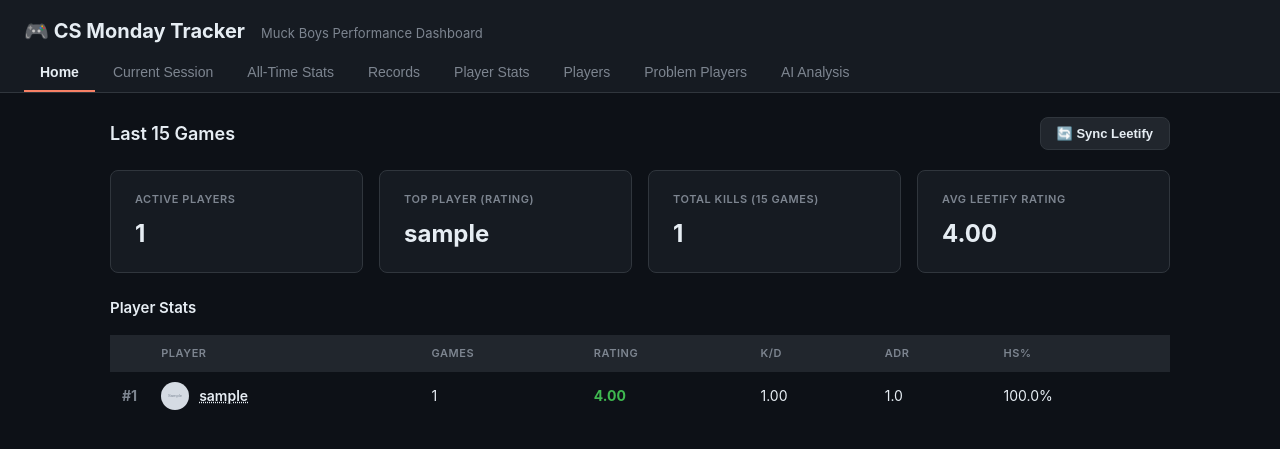
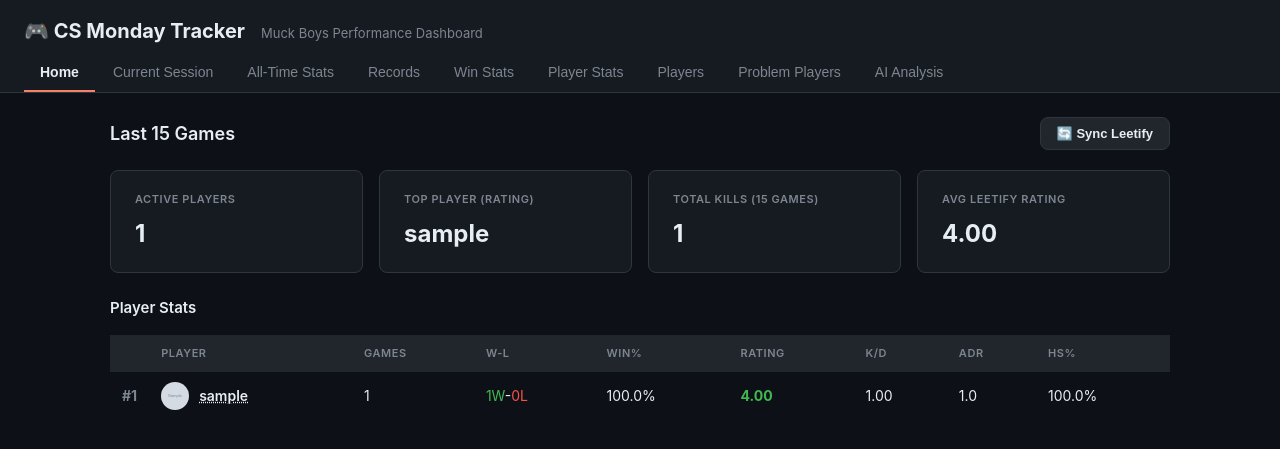
Before and after one commit to hipsad/CS-Monday-Tracker, a Flask app: page / in a window 1280 px wide. Shown: the top 449 px of the page. Run offline with Flask 3, Linux system fonts and the light colour scheme; tables that the repository leaves empty hold one stand-in row (values such as "Sample post"); grey boxes marked "Sample" are stand-in pictures.

Commit message:
Fix POST/405 spam, add win stats per player and per-match view
Co-authored-by: hipsad <113864738+hipsad@users.noreply.github.com>

```diff
--- a/app.py
+++ b/app.py
@@ -28,6 +28,9 @@ def create_app(config_class=Config):
             if "raw_stats" not in cols:
                 conn.execute(db.text("ALTER TABLE player_game ADD COLUMN raw_stats JSON"))
                 conn.commit()
+            if "won" not in cols:
+                conn.execute(db.text("ALTER TABLE player_game ADD COLUMN won BOOLEAN"))
+                conn.commit()
 
     with app.app_context():
         # Import models so SQLAlchemy registers them before create_all
@@ -39,7 +42,7 @@ def create_app(config_class=Config):
     # Frontend routes                                                       #
     # ------------------------------------------------------------------ #
 
-    @app.route("/")
+    @app.route("/", methods=["GET", "POST"])
     def index():
         return render_template("dashboard.html")
 
@@ -252,7 +255,7 @@ def create_app(config_class=Config):
                 # Build a lookup from steam_id → stats for all players in the game
                 stats_by_steam_id = {s["steam_id"]: s for s in all_player_stats if s.get("steam_id")}
 
-                def _upsert_player_game(p, ps):
+                def _upsert_player_game(p, ps, won=None):
                     pg = PlayerGame.query.filter_by(player_id=p.id, game_id=game.id).first()
                     if not pg:
                         pg = PlayerGame(player_id=p.id, game_id=game.id)
@@ -270,17 +273,28 @@ def create_app(config_class=Config):
                     pg.opening_deaths = ps["opening_deaths"]
                     pg.utility_damage = ps["utility_damage"]
                     pg.raw_stats = ps.get("raw_stats")
+                    if won is not None:
+                        pg.won = won
 
                 # Save stats for the current player.
                 # Prefer own_stats from the profile match entry (contains ADR,
                 # HS%, and correct assists) over the game-details response
                 # which may omit those fields in the public API.
+                # Determine win/loss from the score in this player's profile entry.
+                # The Leetify API returns score as [own_team_score, enemy_team_score];
+                # parse_games() stores this as score_ct=own_team, score_t=enemy_team.
+                score_own = g_data.get("score_ct", 0)
+                score_enemy = g_data.get("score_t", 0)
+                won = None
+                if score_own + score_enemy > 0:
+                    won = score_own > score_enemy
+
                 own_stats = g_data.get("own_stats")
                 player_stats = stats_by_steam_id.get(player.steam_id)
                 if own_stats is not None:
-                    _upsert_player_game(player, own_stats)
+                    _upsert_player_game(player, own_stats, won=won)
                 elif player_stats is not None:
-                    _upsert_player_game(player, player_stats)
+                    _upsert_player_game(player, player_stats, won=won)
                 else:
                     # Player not found in this game – skip but still check friends
                     pass
@@ -338,6 +352,8 @@ def create_app(config_class=Config):
                     "avg_adr": 0.0,
                     "avg_hs_pct": 0.0,
                     "avg_leetify_rating": 0.0,
+                    "wins": 0,
+                    "losses": 0,
                     "win_rate": 0.0,
                     "total_kills": 0,
                     "total_deaths": 0,
@@ -349,6 +365,9 @@ def create_app(config_class=Config):
             total_deaths = sum(pg.deaths for pg in pgs)
             rated = [pg for pg in pgs if pg.leetify_rating != 0]
             adr_games = [pg for pg in pgs if pg.adr > 0]
+            wins = sum(1 for pg in pgs if pg.won is True)
+            losses = sum(1 for pg in pgs if pg.won is False)
+            games_with_result = wins + losses
             result.append({
                 "steam_id": player.steam_id,
                 "username": player.username,
@@ -359,7 +378,9 @@ def create_app(config_class=Config):
                 "avg_kd": round(total_kills / max(total_deaths, 1), 2),
                 "avg_adr": round(sum(pg.adr for pg in adr_games) / len(adr_games), 1) if adr_games else 0.0,
                 "avg_hs_pct": round(sum(pg.headshot_pct for pg in pgs) / n, 1),
-                "win_rate": 0.0,
+                "wins": wins,
+                "losses": losses,
+                "win_rate": round(wins / games_with_result * 100, 1) if games_with_result > 0 else 0.0,
                 "total_kills": total_kills,
                 "total_deaths": total_deaths,
                 "total_assists": sum(pg.assists for pg in pgs),
@@ -604,6 +625,8 @@ def create_app(config_class=Config):
                 "avg_adr": 0.0,
                 "avg_hs_pct": 0.0,
                 "avg_leetify_rating": 0.0,
+                "wins": 0,
+                "losses": 0,
                 "win_rate": 0.0,
                 "total_kills": 0,
                 "total_deaths": 0,
@@ -619,6 +642,11 @@ def create_app(config_class=Config):
         rated = [pg for pg in pgs if pg.leetify_rating != 0]
         adr_games = [pg for pg in pgs if pg.adr > 0]
 
+        # Win/loss tracking (only games where result is known)
+        wins = sum(1 for pg in pgs if pg.won is True)
+        losses = sum(1 for pg in pgs if pg.won is False)
+        games_with_result = wins + losses
+
         return {
             "steam_id": player.steam_id,
             "username": player.username,
@@ -631,7 +659,9 @@ def create_app(config_class=Config):
             "avg_hs_pct": round(
                 sum(pg.headshot_pct for pg in pgs) / n, 1
             ),
-            "win_rate": 0.0,  # win/loss requires knowing which team the player was on
+            "wins": wins,
+            "losses": losses,
+            "win_rate": round(wins / games_with_result * 100, 1) if games_with_result > 0 else 0.0,
             "total_kills": total_kills,
             "total_deaths": total_deaths,
             "total_assists": total_assists,
@@ -666,6 +696,10 @@ def create_app(config_class=Config):
             rated = [pg for pg in pgs if pg.leetify_rating != 0]
             adr_games = [pg for pg in pgs if pg.adr > 0]
 
+            wins = sum(1 for pg in pgs if pg.won is True)
+            losses = sum(1 for pg in pgs if pg.won is False)
+            games_with_result = wins + losses
+
             result.append({
                 "steam_id": player.steam_id,
                 "username": player.username,
@@ -676,7 +710,9 @@ def create_app(config_class=Config):
                 "avg_kd": round(total_kills / max(total_deaths, 1), 2),
                 "avg_adr": round(sum(pg.adr for pg in adr_games) / len(adr_games), 1) if adr_games else 0.0,
                 "avg_hs_pct": round(sum(pg.headshot_pct for pg in pgs) / n, 1),
-                "win_rate": 0.0,
+                "wins": wins,
+                "losses": losses,
+                "win_rate": round(wins / games_with_result * 100, 1) if games_with_result > 0 else 0.0,
                 "total_kills": total_kills,
                 "total_deaths": total_deaths,
                 "total_assists": sum(pg.assists for pg in pgs),
--- a/models.py
+++ b/models.py
@@ -79,6 +79,8 @@ class PlayerGame(db.Model):
     utility_damage = db.Column(db.Float, default=0.0)
     # All extra stats from the Leetify API stored as JSON for extensibility
     raw_stats = db.Column(db.JSON, nullable=True)
+    # Win/loss result for this game (True=win, False=loss, None=unknown)
+    won = db.Column(db.Boolean, nullable=True)
 
     player = db.relationship("Player", back_populates="games")
     game = db.relationship("Game", back_populates="player_games")
@@ -113,6 +115,7 @@ class PlayerGame(db.Model):
         }
         if self.raw_stats:
             d["raw_stats"] = self.raw_stats
+        d["won"] = self.won
         return d
 
 
--- a/static/js/app.js
+++ b/static/js/app.js
@@ -42,12 +42,20 @@ function statsTable(players, extraCols = []) {
     const avatar = p.avatar_url
       ? `<img class="avatar" src="${p.avatar_url}" alt="" onerror="this.style.display='none'">`
       : `<span class="avatar" style="background:#30363d;display:inline-block;"></span>`;
+    const wl = (p.wins !== undefined)
+      ? `<span style="color:var(--green)">${p.wins}W</span>-<span style="color:var(--red)">${p.losses}L</span>`
+      : `—`;
+    const wr = (p.wins !== undefined && (p.wins + p.losses) > 0)
+      ? `${p.win_rate.toFixed(1)}%`
+      : `—`;
     const extraCells = extraCols.map(c => `<td>${c.render(p)}</td>`).join("");
     return `
       <tr>
         <td class="rank">#${i + 1}</td>
         <td><div class="player-cell">${avatar}<span class="username player-link" data-steamid="${p.steam_id}" style="cursor:pointer;text-decoration:underline dotted">${p.username}</span></div></td>
         <td>${p.games}</td>
+        <td>${wl}</td>
+        <td>${wr}</td>
         <td>${fmtRating(p.avg_leetify_rating)}</td>
         <td>${(parseFloat(p.avg_kd) || 0).toFixed(2)}</td>
         <td>${(parseFloat(p.avg_adr) || 0).toFixed(1)}</td>
@@ -63,6 +71,8 @@ function statsTable(players, extraCols = []) {
             <th></th>
             <th>Player</th>
             <th>Games</th>
+            <th>W-L</th>
+            <th>Win%</th>
             <th>Rating</th>
             <th>K/D</th>
             <th>ADR</th>
@@ -99,6 +109,7 @@ function loadTab(name) {
   if (name === "session")      loadCurrentSession();
   if (name === "alltime")      loadAllTime();
   if (name === "records")      loadRecords();
+  if (name === "win-stats")    loadWinStats();
   if (name === "player-stats") loadPlayerStats();
   if (name === "players")      loadPlayers();
   if (name === "problem")      loadProblemPlayers();
@@ -254,14 +265,19 @@ async function renderPlayerStats(steamId) {
     const headerCells = cols.map(c => `<th>${c.label}</th>`).join("");
     const rows = _psGames.map(g => {
       const d = g.game.played_at ? new Date(g.game.played_at).toLocaleDateString() : "—";
+      const result = g.won === true
+        ? `<span class="badge-ok" style="padding:2px 6px">W</span>`
+        : g.won === false
+          ? `<span class="badge-danger" style="padding:2px 6px">L</span>`
+          : `<span style="color:var(--muted)">—</span>`;
       const cells = cols.map(c => `<td>${c.render(g)}</td>`).join("");
-      return `<tr><td>${d}</td><td>${g.game.map_name || "—"}</td>${cells}</tr>`;
+      return `<tr><td>${d}</td><td>${g.game.map_name || "—"}</td><td>${result}</td>${cells}</tr>`;
     }).join("");
 
     wrap.innerHTML = `
       <div style="overflow-x:auto">
         <table class="stats-table">
-          <thead><tr><th>Date</th><th>Map</th>${headerCells}</tr></thead>
+          <thead><tr><th>Date</th><th>Map</th><th>Result</th>${headerCells}</tr></thead>
           <tbody>${rows}</tbody>
         </table>
       </div>`;
@@ -478,10 +494,16 @@ async function showPlayerDetail(steamId) {
 
     const gameRows = (games || []).map(g => {
       const d = g.game.played_at ? new Date(g.game.played_at).toLocaleDateString() : "—";
+      const result = g.won === true
+        ? `<span class="badge-ok" style="padding:2px 6px">W</span>`
+        : g.won === false
+          ? `<span class="badge-danger" style="padding:2px 6px">L</span>`
+          : `<span style="color:var(--muted)">—</span>`;
       return `
         <tr>
           <td>${d}</td>
           <td>${g.game.map_name || "—"}</td>
+          <td>${result}</td>
           <td>${g.kills}</td>
           <td>${g.deaths}</td>
           <td>${g.assists}</td>
@@ -512,7 +534,7 @@ async function showPlayerDetail(steamId) {
         <div style="overflow-x:auto">
           <table class="stats-table">
             <thead><tr>
-              <th>Date</th><th>Map</th><th>K</th><th>D</th><th>A</th>
+              <th>Date</th><th>Map</th><th>Result</th><th>K</th><th>D</th><th>A</th>
               <th>Rating</th><th>ADR</th><th>HS%</th>
             </tr></thead>
             <tbody>${gameRows}</tbody>
@@ -668,6 +690,156 @@ document.getElementById("btn-analyse").addEventListener("click", async () => {
 });
 
 // ------------------------------------------------------------------ //
+// Win Stats Tab                                                        //
+// ------------------------------------------------------------------ //
+
+async function loadWinStats() {
+  try {
+    const players = await api("GET", "/api/stats/monthly");
+    const summaryEl = document.getElementById("win-stats-summary");
+    const tableWrap = document.getElementById("win-stats-table-wrap");
+
+    const active = players.filter(p => p.games > 0);
+    const totalWins  = active.reduce((s, p) => s + (p.wins  || 0), 0);
+    const totalLoss  = active.reduce((s, p) => s + (p.losses || 0), 0);
+    const totalGames = totalWins + totalLoss;
+    const topWinner  = active.slice().sort((a, b) => (b.wins || 0) - (a.wins || 0))[0];
+    const topWinRate = active.filter(p => (p.wins || 0) + (p.losses || 0) > 0)
+                             .sort((a, b) => b.win_rate - a.win_rate)[0];
+
+    summaryEl.innerHTML = `
+      <div class="summary-card">
+        <div class="summary-label">Total Wins (group)</div>
+        <div class="summary-value" style="color:var(--green)">${totalWins}</div>
+      </div>
+      <div class="summary-card">
+        <div class="summary-label">Total Losses (group)</div>
+        <div class="summary-value" style="color:var(--red)">${totalLoss}</div>
+      </div>
+      <div class="summary-card">
+        <div class="summary-label">Group Win Rate</div>
+        <div class="summary-value">${totalGames > 0 ? ((totalWins / totalGames) * 100).toFixed(1) + "%" : "—"}</div>
+      </div>
+      <div class="summary-card">
+        <div class="summary-label">Most Wins</div>
+        <div class="summary-value">${topWinner ? topWinner.username : "—"}</div>
+      </div>
+      <div class="summary-card">
+        <div class="summary-label">Best Win Rate</div>
+        <div class="summary-value">${topWinRate ? topWinRate.username + " (" + topWinRate.win_rate.toFixed(1) + "%)" : "—"}</div>
+      </div>`;
+
+    // Sort by win rate descending, then by wins
+    const sorted = active.slice().sort((a, b) => {
+      const aGames = (a.wins || 0) + (a.losses || 0);
+      const bGames = (b.wins || 0) + (b.losses || 0);
+      if (bGames === 0 && aGames === 0) return 0;
+      if (bGames === 0) return -1;
+      if (aGames === 0) return 1;
+      return b.win_rate - a.win_rate;
+    });
+
+    if (!sorted.length) {
+      tableWrap.innerHTML = `<p class="empty-msg">No data yet. Add players and sync.</p>`;
+    } else {
+      const rows = sorted.map((p, i) => {
+        const avatar = p.avatar_url
+          ? `<img class="avatar" src="${p.avatar_url}" alt="" onerror="this.style.display='none'">`
+          : `<span class="avatar" style="background:#30363d;display:inline-block;"></span>`;
+        const gwr = (p.wins || 0) + (p.losses || 0);
+        const wrBar = gwr > 0
+          ? `<div style="display:inline-block;width:80px;height:8px;background:var(--border);border-radius:4px;vertical-align:middle;margin-left:8px"><div style="width:${p.win_rate}%;height:100%;background:var(--green);border-radius:4px"></div></div>`
+          : "";
+        return `
+          <tr>
+            <td class="rank">#${i + 1}</td>
+            <td><div class="player-cell">${avatar}<span class="username player-link" data-steamid="${p.steam_id}" style="cursor:pointer;text-decoration:underline dotted">${p.username}</span></div></td>
+            <td>${p.games}</td>
+            <td style="color:var(--green);font-weight:600">${p.wins || 0}</td>
+            <td style="color:var(--red);font-weight:600">${p.losses || 0}</td>
+            <td>${gwr > 0 ? p.win_rate.toFixed(1) + "%" + wrBar : "—"}</td>
+            <td>${fmtRating(p.avg_leetify_rating)}</td>
+            <td>${(parseFloat(p.avg_kd) || 0).toFixed(2)}</td>
+          </tr>`;
+      }).join("");
+      tableWrap.innerHTML = `
+        <div style="overflow-x:auto">
+          <table class="stats-table">
+            <thead><tr>
+              <th></th><th>Player</th><th>Games</th>
+              <th>Wins</th><th>Losses</th><th>Win Rate</th>
+              <th>Rating</th><th>K/D</th>
+            </tr></thead>
+            <tbody>${rows}</tbody>
+          </table>
+        </div>`;
+    }
+
+    // Populate player selector for match history
+    const sel = document.getElementById("win-stats-player-select");
+    sel.innerHTML = `<option value="">— Select a player —</option>` +
+      players.map(p => `<option value="${p.steam_id}">${p.username}</option>`).join("");
+  } catch (e) {
+    toast(e.message, "error");
+  }
+}
+
+document.getElementById("win-stats-player-select").addEventListener("change", async function () {
+  const steamId = this.value;
+  const wrap = document.getElementById("win-stats-match-wrap");
+  if (!steamId) {
+    wrap.innerHTML = `<p class="empty-msg">Select a player to view their match history.</p>`;
+    return;
+  }
+  wrap.innerHTML = `<p class="muted" style="text-align:center;padding:20px">Loading…</p>`;
+  try {
+    const data = await api("GET", `/api/stats/${steamId}`);
+    const games = data.games || [];
+    if (!games.length) {
+      wrap.innerHTML = `<p class="empty-msg">No game history yet.</p>`;
+      return;
+    }
+    const rows = games.map(g => {
+      const d = g.game.played_at ? new Date(g.game.played_at).toLocaleDateString() : "—";
+      const result = g.won === true
+        ? `<span class="badge-ok" style="padding:2px 8px">WIN</span>`
+        : g.won === false
+          ? `<span class="badge-danger" style="padding:2px 8px">LOSS</span>`
+          : `<span style="color:var(--muted)">—</span>`;
+      const score = g.game.score_ct !== undefined
+        ? `${g.game.score_ct} – ${g.game.score_t}`
+        : "—";
+      return `
+        <tr>
+          <td>${d}</td>
+          <td>${g.game.map_name || "—"}</td>
+          <td>${result}</td>
+          <td>${score}</td>
+          <td>${g.kills}</td>
+          <td>${g.deaths}</td>
+          <td>${g.assists}</td>
+          <td>${fmtRating(g.leetify_rating)}</td>
+          <td>${(parseFloat(g.adr) || 0).toFixed(1)}</td>
+          <td>${(parseFloat(g.headshot_pct) || 0).toFixed(1)}%</td>
+        </tr>`;
+    }).join("");
+    wrap.innerHTML = `
+      <div style="overflow-x:auto">
+        <table class="stats-table">
+          <thead><tr>
+            <th>Date</th><th>Map</th><th>Result</th><th>Score</th>
+            <th>K</th><th>D</th><th>A</th><th>Rating</th><th>ADR</th><th>HS%</th>
+          </tr></thead>
+          <tbody>${rows}</tbody>
+        </table>
+      </div>`;
+  } catch (e) {
+    wrap.innerHTML = `<p class="empty-msg">Could not load match history.</p>`;
+    toast(e.message, "error");
+  }
+});
+
+// ------------------------------------------------------------------ //
 // Initial load                                                         //
 // ------------------------------------------------------------------ //
 
--- a/templates/dashboard.html
+++ b/templates/dashboard.html
@@ -17,6 +17,7 @@
       <button class="nav-btn" data-tab="session">Current Session</button>
       <button class="nav-btn" data-tab="alltime">All-Time Stats</button>
       <button class="nav-btn" data-tab="records">Records</button>
+      <button class="nav-btn" data-tab="win-stats">Win Stats</button>
       <button class="nav-btn" data-tab="player-stats">Player Stats</button>
       <button class="nav-btn" data-tab="players">Players</button>
       <button class="nav-btn" data-tab="problem">Problem Players</button>
@@ -30,7 +31,7 @@
     <section id="tab-home" class="tab-content active">
       <div class="section-header">
         <h2>Last 15 Games</h2>
-        <button id="btn-sync-home" class="btn btn-secondary">🔄 Sync Leetify</button>
+        <button id="btn-sync-home" type="button" class="btn btn-secondary">🔄 Sync Leetify</button>
       </div>
 
       <div id="home-summary" class="summary-grid"></div>
@@ -46,8 +47,8 @@
       <div class="section-header">
         <h2>Current Session</h2>
         <div class="actions">
-          <button id="btn-new-session" class="btn btn-primary">+ New Session</button>
-          <button id="btn-sync" class="btn btn-secondary">🔄 Sync Leetify</button>
+          <button id="btn-new-session" type="button" class="btn btn-primary">+ New Session</button>
+          <button id="btn-sync" type="button" class="btn btn-secondary">🔄 Sync Leetify</button>
         </div>
       </div>
 
@@ -83,11 +84,35 @@
       <div id="records-player-detail"></div>
     </section>
 
+    <!-- ======================== WIN STATS ======================== -->
+    <section id="tab-win-stats" class="tab-content hidden">
+      <div class="section-header">
+        <h2>Win Stats 🏆</h2>
+        <p class="muted">Win/Loss records per player (last 15 games per player)</p>
+      </div>
+      <div id="win-stats-summary" class="summary-grid" style="margin-bottom:20px"></div>
+      <div id="win-stats-table-wrap">
+        <p class="empty-msg">No data yet. Add players and sync.</p>
+      </div>
+
+      <h3 class="section-sub" style="margin-top:28px">Individual Match History</h3>
+      <div class="card" style="margin-bottom:16px">
+        <div class="form-row">
+          <select id="win-stats-player-select" style="min-width:200px">
+            <option value="">— Select a player —</option>
+          </select>
+        </div>
+      </div>
+      <div id="win-stats-match-wrap">
+        <p class="empty-msg">Select a player to view their match history.</p>
+      </div>
+    </section>
+
     <!-- ======================== ALL-TIME STATS ======================== -->
     <section id="tab-alltime" class="tab-content hidden">
       <div class="section-header">
         <h2>All-Time Stats</h2>
-        <button id="btn-sync-alltime" class="btn btn-secondary">🔄 Sync Leetify</button>
+        <button id="btn-sync-alltime" type="button" class="btn btn-secondary">🔄 Sync Leetify</button>
       </div>
       <div id="alltime-table-wrap">
         <p class="empty-msg">No data yet. Add players and sync.</p>
@@ -136,7 +161,7 @@
         <h3>Add Player</h3>
         <div class="form-row">
           <input id="input-steam-id" type="text" placeholder="Steam64 ID (e.g. 76561198012345678)" />
-          <button id="btn-add-player" class="btn btn-primary">Add</button>
+          <button id="btn-add-player" type="button" class="btn btn-primary">Add</button>
         </div>
         <p class="hint">Find your Steam64 ID at <a href="https://steamid.io" target="_blank">steamid.io</a></p>
       </div>
@@ -149,7 +174,7 @@
         <p class="hint" style="margin-bottom:12px">Enter a Steam64 ID to browse their friends and add them as tracked players.</p>
         <div class="form-row">
           <input id="input-friends-steam-id" type="text" placeholder="Your Steam64 ID" />
-          <button id="btn-load-friends" class="btn btn-secondary">Load Friends</button>
+          <button id="btn-load-friends" type="button" class="btn btn-secondary">Load Friends</button>
         </div>
       </div>
       <div id="friends-grid" class="player-grid"></div>
@@ -198,7 +223,7 @@
             </select>
           </div>
           <div style="align-self:flex-end">
-            <button id="btn-analyse" class="btn btn-primary">Generate Analysis</button>
+            <button id="btn-analyse" type="button" class="btn btn-primary">Generate Analysis</button>
           </div>
         </div>
         <p class="hint" style="margin-top:10px">Requires an OpenAI API key set in your <code>.env</code> file. The AI will analyse strengths, weaknesses, and strategies for the selected players.</p>
@@ -222,7 +247,7 @@
     <div id="player-modal" class="modal" style="width:700px;max-width:96vw">
       <div class="modal-header" style="display:flex;justify-content:space-between;align-items:center;margin-bottom:16px">
         <h3 id="player-modal-title" style="margin:0"></h3>
-        <button id="player-modal-close" class="btn btn-ghost" style="padding:4px 10px">✕</button>
+        <button id="player-modal-close" type="button" class="btn btn-ghost" style="padding:4px 10px">✕</button>
       </div>
       <div id="player-modal-body"></div>
     </div>
@@ -237,8 +262,8 @@
         <select id="ns-players" multiple></select>
       </label>
       <div class="modal-actions">
-        <button id="ns-cancel" class="btn btn-ghost">Cancel</button>
-        <button id="ns-create" class="btn btn-primary">Create</button>
+        <button id="ns-cancel" type="button" class="btn btn-ghost">Cancel</button>
+        <button id="ns-create" type="button" class="btn btn-primary">Create</button>
       </div>
     </div>
   </div>
```
